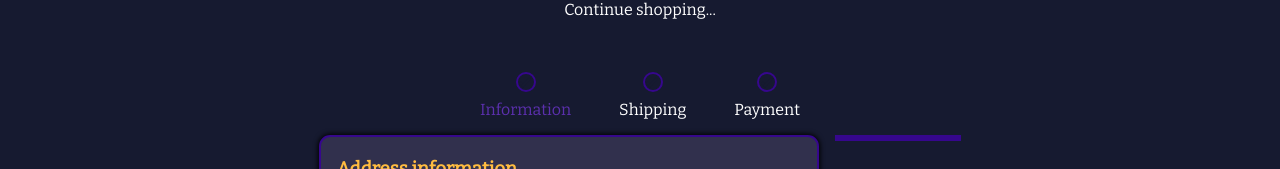
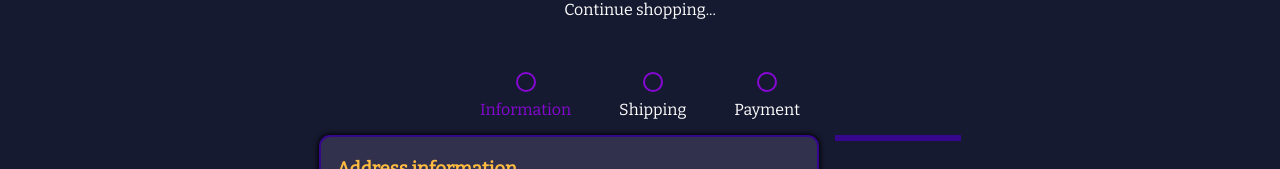
Before and after one commit to Eckry/store-app, a React (Vite) app: page /store-app/checkout/data in a window 1280 px wide. Shown: the top 169 px of the page. Built offline with nearby package versions, Linux system fonts and the light colour scheme.

Commit message:
fix shadow in checkout progress mark

```diff
--- a/src/routes/styles/Checkout.css
+++ b/src/routes/styles/Checkout.css
@@ -83,7 +83,7 @@
 }
 
 .checkout-check {
-  border: 2px solid var(--tertiary-color);
+  border: 2px solid var(--highlight-color);
   position: relative;
   width: 20px;
   height: 20px;
@@ -105,12 +105,12 @@
 
 .checked {
   transition: 0.25s ease-in-out;
-  background-color: var(--tertiary-brighty-color);
-  box-shadow: 0 0 15px 1px var(--tertiary-brighty-color);
+  background-color: var(--highlight-color);
+  box-shadow: 0 0 50px 2px var(--highlight-color);
 }
 
 .highlighted {
-  color: var(--tertiary-brighty-color);
+  color: var(--highlight-color);
 }
 
 .checkout-total-price {
```
